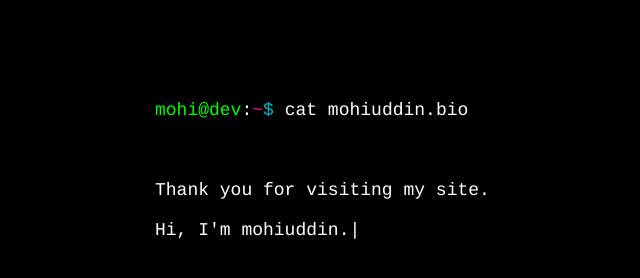
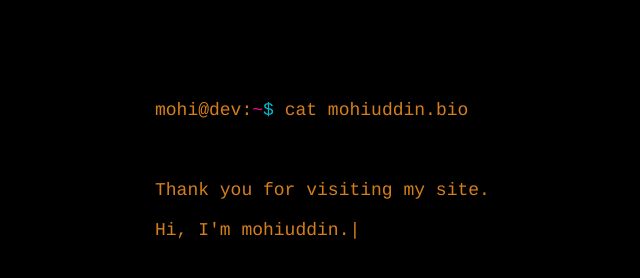
Before and after one commit to mohiuddinopu/mohiuddin.dev, a plain HTML site: page index.html in a window 1280 px wide. Shown: the whole page, without its empty margins (110-750 px from the left). Drawn offline with nearby package versions, Linux system fonts and the light colour scheme.

Commit message:
Update index.html

```diff
--- a/index.html
+++ b/index.html
@@ -29,7 +29,7 @@ THE SOFTWARE.
 	}
 	#console {
 		font-family: courier, monospace;
-		color: #fff;
+		color: #d57f1c;
 		width:750px;
 		margin-left:auto;
 		margin-right:auto;
@@ -41,7 +41,7 @@ THE SOFTWARE.
 		text-decoration: none;
 	}
 	#a {
-		color: #0f0;
+		color: #d57f1c;
 	}
 	#c {
 		color: #0bc;
```
